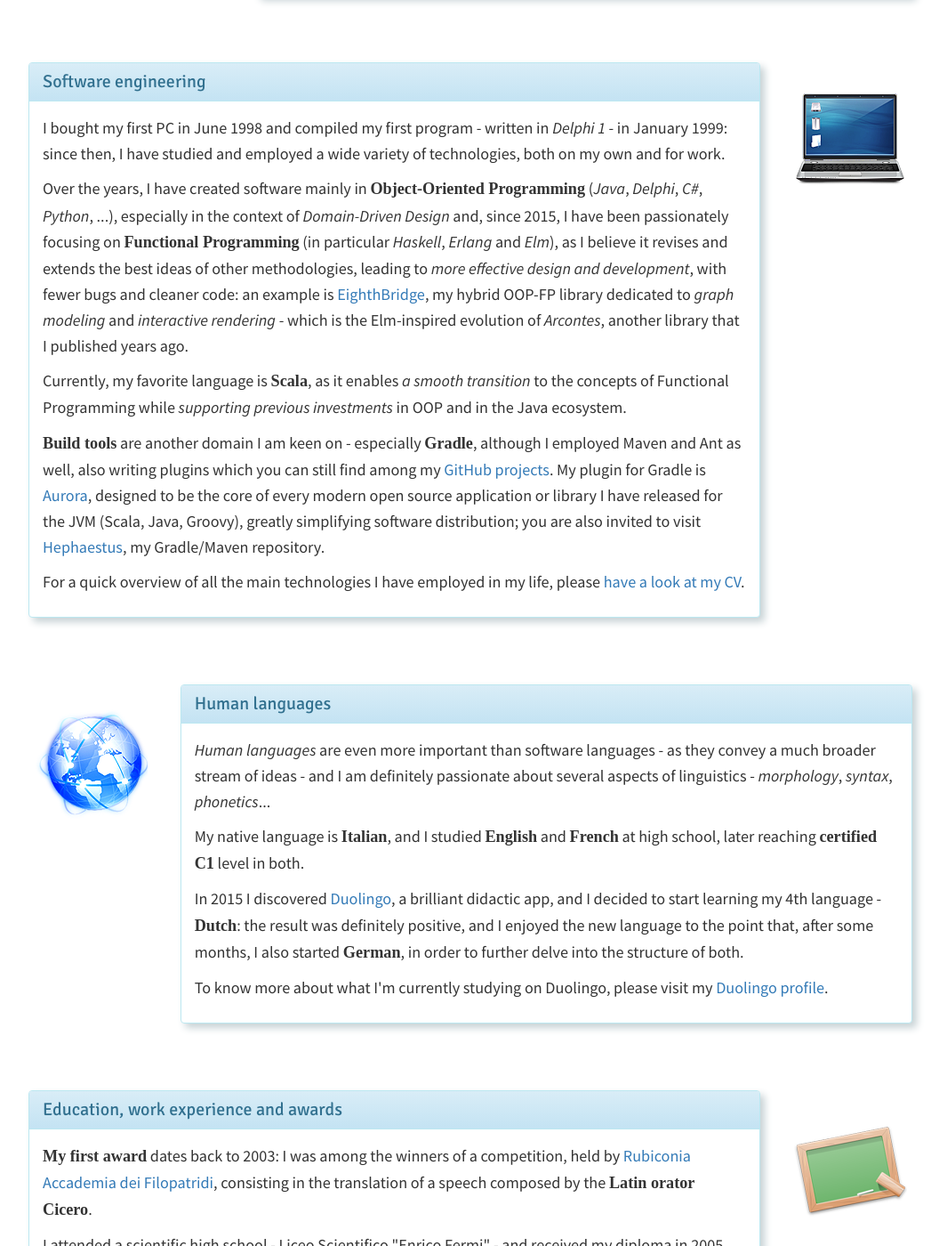
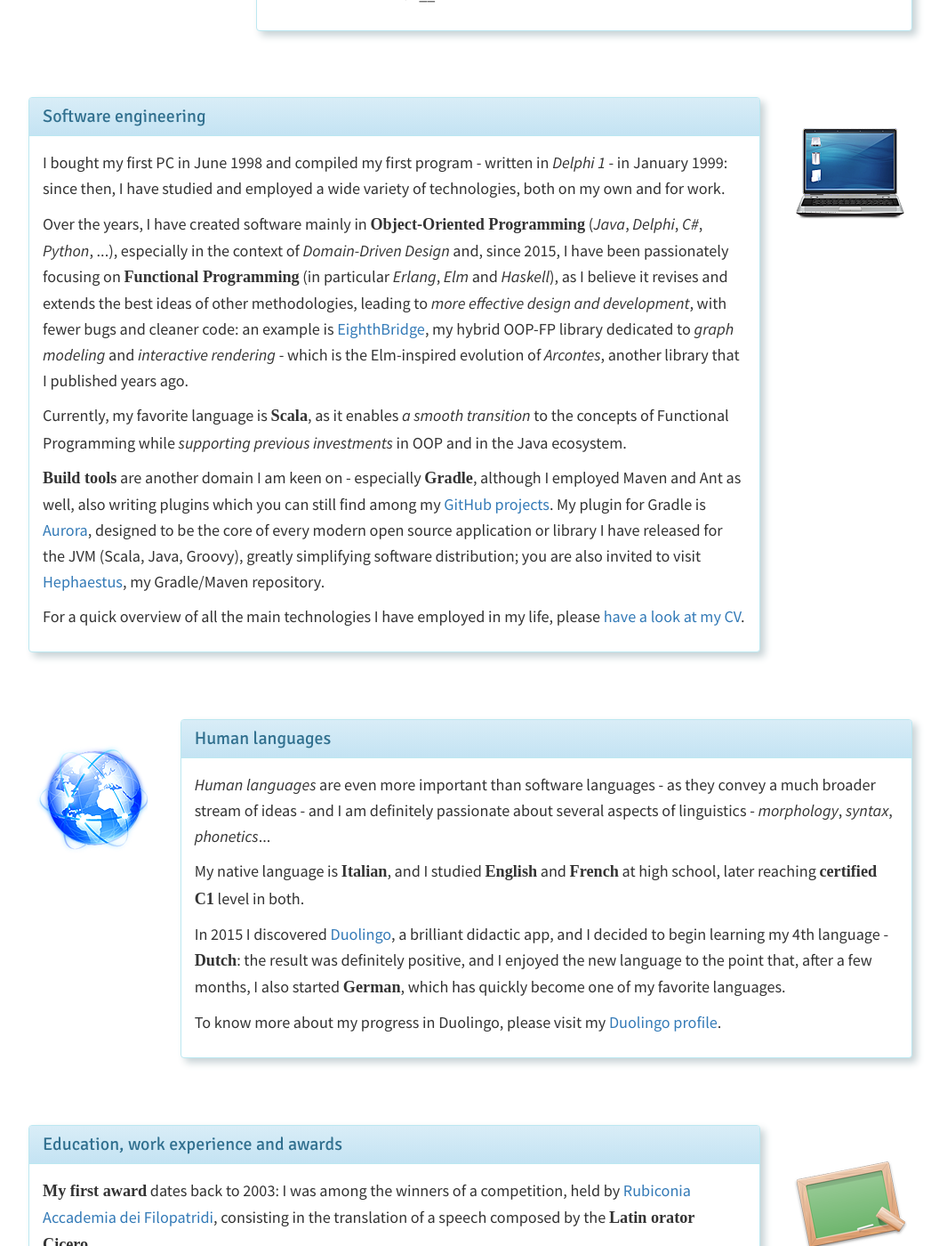
Before and after one commit to giancosta86/giancosta86.github.io, a Jekyll site: the page built from introduction.html, in a window 1280 px wide and 1400 px high, scrolled down 499 px. Shown: the whole window at 89% size, without its empty margins (111-1176 px from the left). Built offline with Jekyll 4.4.1, drawn with Linux system fonts in a browser that asks for light colours; some web fonts are replaced; some of the changed text lies outside the part shown.

Commit message:
Update introduction and CV

```diff
--- a/introduction.html
+++ b/introduction.html
@@ -21,27 +21,31 @@
         <div class="panel-body">
           <ul>
             <li>
-              <b>First name:</b> Gianluca
+              <b>First name</b>: Gianluca
             </li>
 
             <li>
-              <b>Last name:</b> Costa
+              <b>Last name</b>: Costa
             </li>
 
             <li>
-              <b>Gender:</b> M
+              <b>Gender</b>: M
             </li>
 
             <li>
-              <b>Year of birth:</b> 1986
+              <b>Year of birth</b>: 1986
             </li>
 
             <li>
-              <b>Nationality:</b> Italian
+              <b>Nationality</b>: Italian
             </li>
 
             <li>
-              <b>Education:</b> M.Sc. in Computer Engineering (by March 2017)
+              <b>Education</b>: M.Sc. in Computer Engineering (by March 2017)
+            </li>
+
+            <li>
+              <b>Favorite emoticon</b>: ^__^
             </li>
           </ul>
         </div>
@@ -68,8 +72,8 @@
             (<i>Java</i>, <i>Delphi</i>, <i>C#</i>, <i>Python</i>, ...), especially in
             the context of <i>Domain-Driven Design</i> and,
             since 2015, I have been passionately focusing on
-            <strong>Functional Programming</strong> (in particular <i>Haskell</i>,
-            <i>Erlang</i> and <i>Elm</i>), as I believe it revises and extends
+            <strong>Functional Programming</strong> (in particular <i>Erlang</i>,
+            <i>Elm</i> and <i>Haskell</i>), as I believe it revises and extends
             the best ideas of other methodologies, leading to
             <em>more effective design and development</em>, with fewer bugs
             and cleaner code: an example is
@@ -142,13 +146,14 @@
 
           <p>
             In 2015 I discovered <a href="https://www.duolingo.com/">Duolingo</a>, a brilliant
-            didactic app, and I decided to start learning my 4th language - <b>Dutch</b>:
+            didactic app, and I decided to begin learning my 4th language - <b>Dutch</b>:
             the result was definitely positive, and I enjoyed the new language to the point that,
-            after some months, I also started <b>German</b>, in order to further delve into the structure of both.
+            after a few months, I also started <b>German</b>, which has quickly become
+            one of my favorite languages.
           </p>
 
           <p>
-            To know more about what I'm currently studying on Duolingo, please visit my
+            To know more about my progress in Duolingo, please visit my
             <a href="">Duolingo profile</a>.
           </p>
         </div>
@@ -299,7 +304,7 @@
             because personalities such as <em>Voltaire</em>, <em>Beccaria</em>, <em>Goethe</em> and many
             others (including contemporary thinkers like <em>Popper</em> and <em>Russell</em>)
             were not only brilliant philosophers, but also intellectuals caring
-            for the evolution to <em>a more human society</em>.
+            for the evolution towards <em>a more human society</em>.
           </p>
         </div>
       </div>
```
Also changed, not shown: other parts of introduction.html (+1 -1 lines), _sources/cv_profile_picture.jpg, images/gian.jpg, 2 other files.
